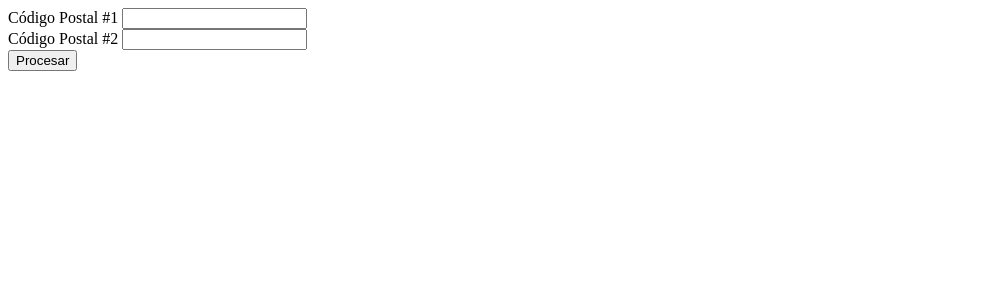
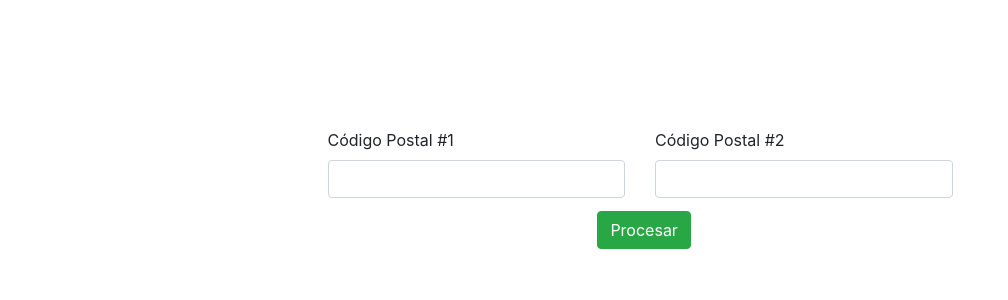
Before and after one commit to wh0am123/zip_codes, a PHP site: page / in a window 1280 px wide. Shown: the top 300 px of the page, without its empty margins (0-1008 px from the left). Run offline with PHP 8.4, Linux system fonts and the light colour scheme.

Commit message:
Juan here

```diff
--- a/index.php
+++ b/index.php
@@ -4,16 +4,26 @@
 	<meta charset="UTF-8">
 	<title>Conversor</title>
 	<script src="angular.min.js"></script>
+	<link rel="stylesheet" type="text/css" href="https://stackpath.bootstrapcdn.com/bootstrap/4.1.1/css/bootstrap.min.css">
 </head>
 <body>
-	<form action="php/process.php" method="post">
+	<form action="php/process.php" method="post" class="form" style="margin-top: 10%;">
+	<div class="row" style="display: flex;justify-content: center;">
+		<div class="col-sm-3">
 	<label for="postcode1">Código Postal #1</label>
-	<input type="text" id="etc" ng-model="cp1" name="postcode1">
-	<br>
+	<input type="text" id="etc" ng-model="cp1" name="postcode1" class="form-control">
+</div>
+	<div class="col-sm-3">
 	<label for="postcode2">Código Postal #2</label>
-	<input type="text" id="etc" ng-model="cp2" name="postcode2">
-	<br>
-	<button type="submit">Procesar</button>
+	<input type="text" id="etc" ng-model="cp2" name="postcode2" class="form-control">
+	</div>
+</div>
+<div class="row" style="display:flex;justify-content: center;margin: 1% 32%;">
+	<div class="col-sm-3">
+	<button type="submit" class="btn btn-success">Procesar</button>
+	</div>
+</div>
+
 	</form>
 </body>
 </html>
```
Also changed, not shown: php/process.php (+16 -6 lines).
